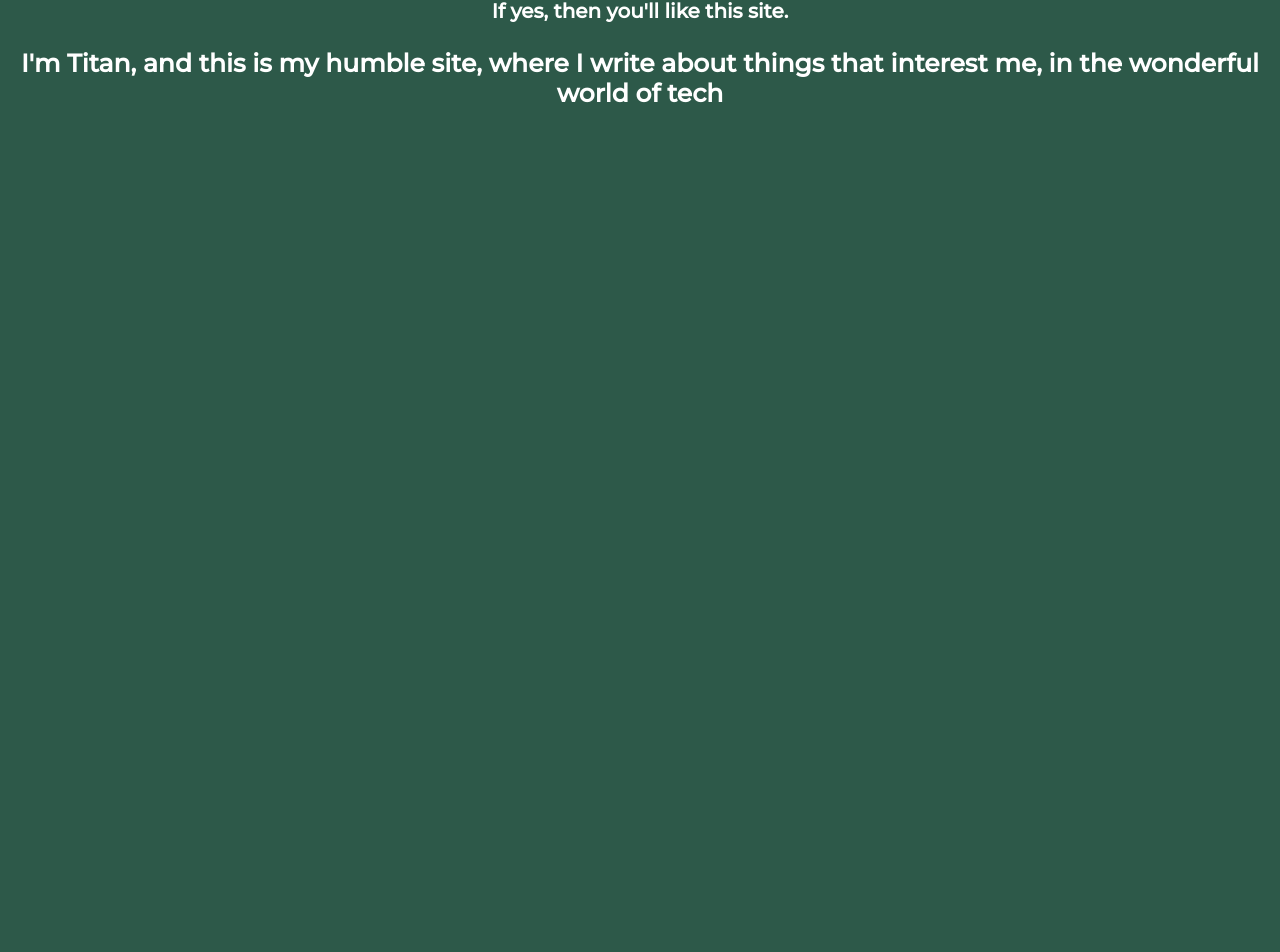
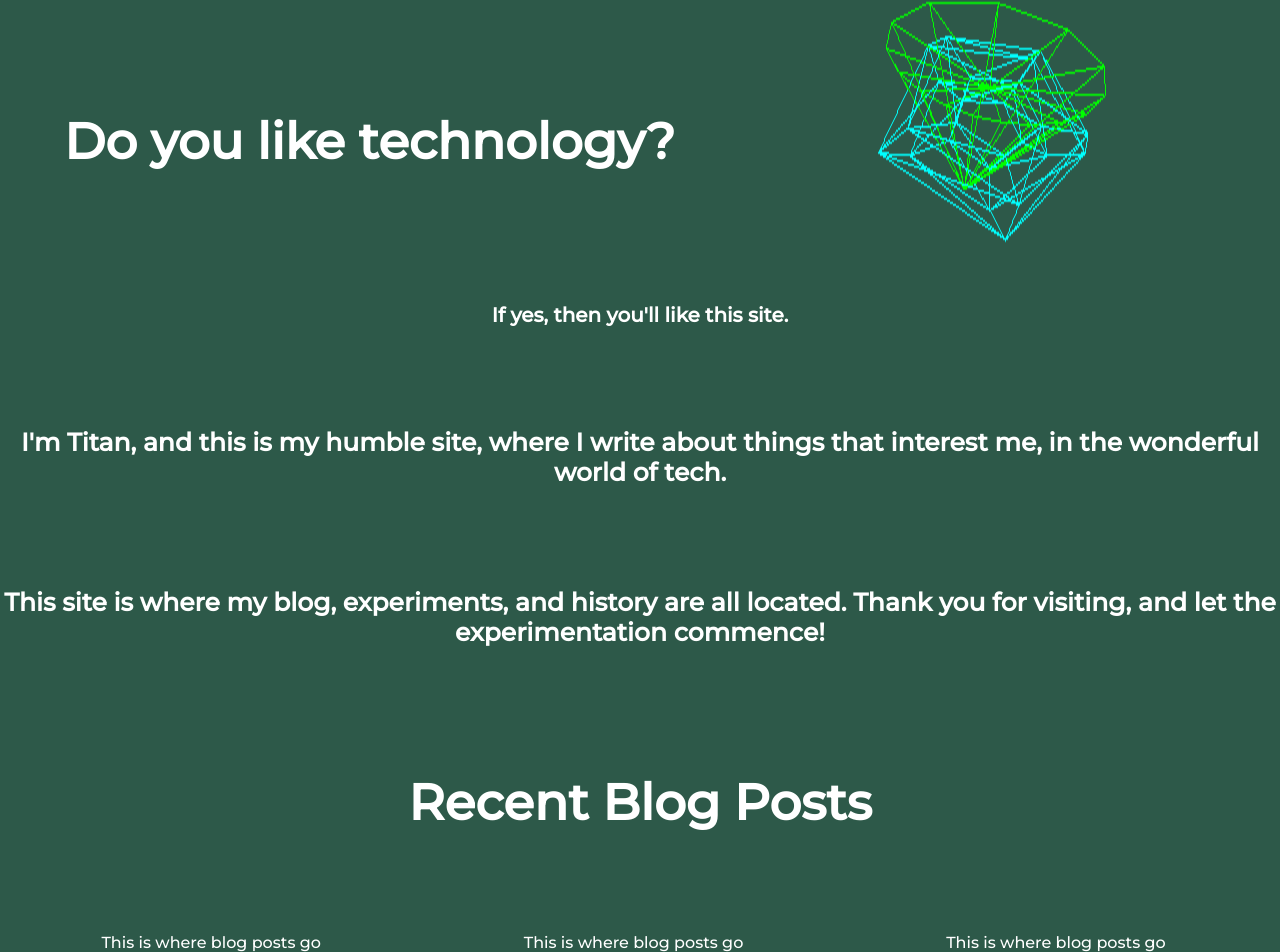
Before and after one commit to untold-titan/untoldtitan-blog, a SvelteKit app: page / in a window 1280 px wide. Shown: the part 182-1134 px from the top of the page. Before the commit the page ends 800 px from the top, so only its background shows below. Built offline with nearby package versions, Linux system fonts and the light colour scheme.

Commit message:
IT WORKKKKKKKS

```diff
--- a/package.json
+++ b/package.json
@@ -13,5 +13,8 @@
 		"svelte": "^3.44.0",
 		"vite": "^3.1.0"
 	},
-	"type": "module"
+	"type": "module",
+	"dependencies": {
+		"three": "^0.145.0"
+	}
 }
--- /dev/null
+++ b/src/components/Post.svelte
@@ -0,0 +1,12 @@
+<style>
+    div{
+        width: 30%;
+        margin-left: 1.5%;
+        margin-right: 1.5%;
+        text-align: center;
+    }
+</style>
+
+<div>
+    This is where blog posts go
+</div>
--- a/src/routes/+page.svelte
+++ b/src/routes/+page.svelte
@@ -1,24 +1,111 @@
 <!-- Home Page -->
+<script>
+  import Post from "../components/Post.svelte";
+  import { onMount } from "svelte";
+  import * as THREE from "three";
+  let canvas;
+  onMount(() => {
+    const scene = new THREE.Scene();
+    const camera = new THREE.PerspectiveCamera(70, 300/300, 0.1, 1000); //FOV, Aspect Ratio, view frusturm. (what objs are visible)
+    const renderer = new THREE.WebGLRenderer({
+      canvas: canvas,
+      alpha: true
+    });
+    const cone = new THREE.Mesh(
+      new THREE.ConeGeometry(15, 15,15),
+      new THREE.MeshBasicMaterial({
+        wireframe: true,
+        color: 0x00ff00,
+      })
+    );
+    const donut = new THREE.Mesh(
+      new THREE.TorusGeometry(10, 5,5,5),
+      new THREE.MeshBasicMaterial({
+        wireframe: true,
+        color: 0x00ffff,
+      })
+    );
+    donut.position.setX(2)
+    donut.position.setY(2)
+    scene.add(cone)
+    scene.add(donut)
+
+    camera.position.setZ(30);
+
+    function animate(){
+      requestAnimationFrame(animate)
+      cone.rotation.x += 0.01
+      cone.rotation.z += 0.02
+      cone.rotation.y += 0.03
+      donut.rotation.z += 0.03
+      donut.rotation.y += 0.02
+      donut.rotation.x += 0.03
+
+      renderer.render(scene, camera);
+    }
+    animate()
+  });
+</script>
+
+<div>
+  <div class="flex">
+    <h1 class="left">Do you like technology?</h1>
+    <canvas bind:this={canvas} />
+  </div>
+  <h2>If yes, then you'll like this site.</h2>
+  <div class="spacer">
+    <h3>
+      I'm Titan, and this is my humble site, where I write about things that
+      interest me, in the wonderful world of tech.
+    </h3>
+    <h3>
+      This site is where my blog, experiments, and history are all located. Thank you for visiting, and let the experimentation commence!
+    </h3>
+  </div>
+  <h1>Recent Blog Posts</h1>
+  <div class="flex">
+    <Post></Post>
+    <Post></Post>
+    <Post></Post>
+  </div>
+</div>
+
 <style>
-  h1{
-    margin-top: 35px;
+  h1 {
+    margin-top: 125px;
     text-align: center;
     font-size: 50px;
   }
-  h2{
+
+  h2 {
     text-align: center;
     font-size: 20px;
   }
-  h3{
+  h3 {
     text-align: center;
-    margin-top: 25px;
+    margin-top: 100px;
     font-size: 25px;
   }
+  canvas {
+    width: 300px;
+    height: 300px;
+    margin-left: auto;
+    margin-right: auto;
+  }
+  .spacer{
+    margin-bottom: 75px;
+  }
+
+  .left{
+    margin-left: 5%;
+  }
+  .flex{
+    margin-top: 100px;
+    display: flex;
+  }
+
+  .blog{
+    margin-left: auto;
+    margin-right: auto;
+  }
 </style>
-
-<div>
-  <h1>Do you like technology?</h1>
-
-  <h2>If yes, then you'll like this site.</h2>
-  <h3>I'm Titan, and this is my humble site, where I write about things that interest me, in the wonderful world of tech</h3>
-</div>
```
Also changed, not shown: 1 other file (tests, documents, lock files or other folders).
